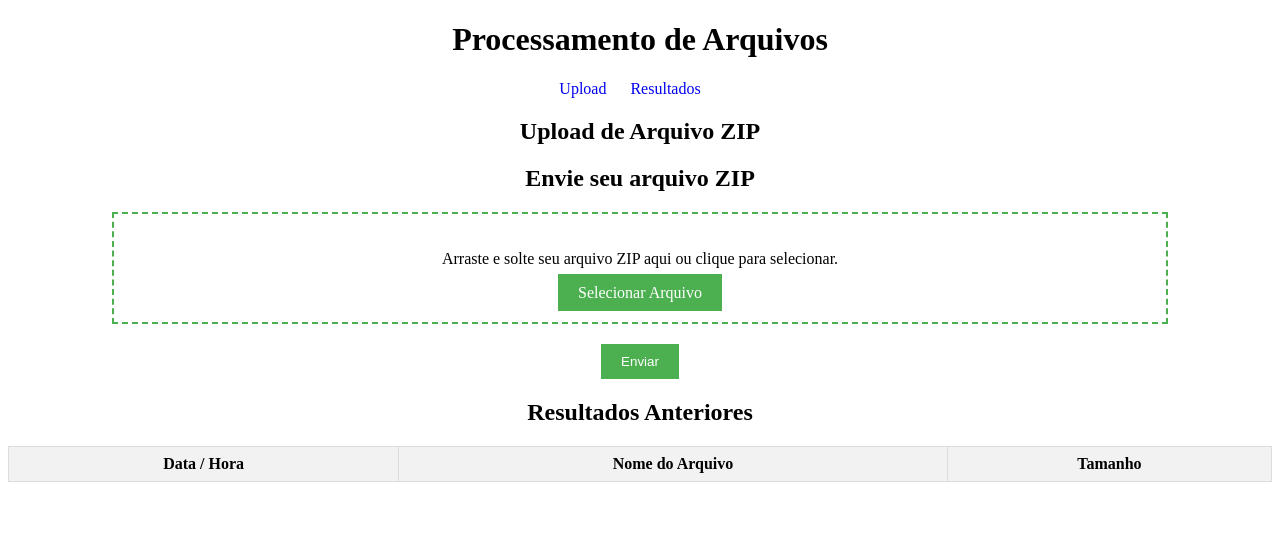
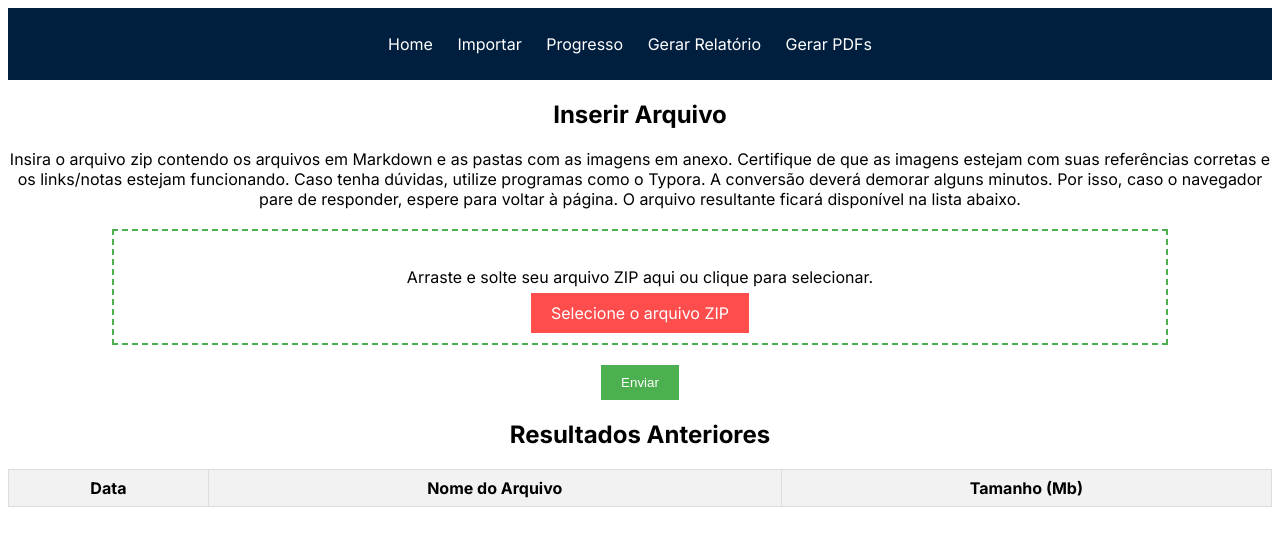
Before and after one commit to dioclecio/zip-to-pdf, a website: page frontend/public/index.html in a window 1280 px wide. Drawn offline with Linux system fonts and the light colour scheme; no server answers.

Commit message:
Tentativa de colocar o layout parecido com a proposta do Arthur. Foram feitos ajustes para evitar o travamento do pandoc. Infelizmente os relatórios gerados não estão mantendo os links do Table of Contents. Esse erro deve ser por conta de anexarmos a capa.

```diff
--- a/frontend/public/index.html
+++ b/frontend/public/index.html
@@ -3,40 +3,72 @@
 <head>
     <meta charset="UTF-8">
     <title>Processamento de Arquivos</title>
+    <!-- Google Fonts Inter -->
+    <link rel="preconnect" href="https://fonts.googleapis.com">
+    <link rel="preconnect" href="https://fonts.gstatic.com" crossorigin>
+    <link href="https://fonts.googleapis.com/css2?family=Inter:wght@100..900&display=swap" rel="stylesheet">
     <style>
+
         #loading { display: none; }
         #resultados { margin-top: 20px; }
         table {
             width: 100%;
             border-collapse: collapse;
+            font-family: 'Inter';
         }
         table, th, td {
             border: 1px solid #ddd;
             padding: 8px;
+            font-family: 'Inter';
         }
         th {
             background-color: #f2f2f2;
+        }
+        li {
+            font-family: 'Inter';
+        }
+        p {
+            font-family: 'Inter';
+        }
+        h2 {
+            font-family: 'Inter';
+        }
+        a {
+            font-family: 'Inter';
+        }
+        body {
+            font-family: 'Inter';
+        }
+        header {
+            font-family: 'Inter';
+        }
+        nav {
+            font-family: 'Inter';
         }
     </style>
 </head>
 <body>
     <header>
-        <h1 style="text-align: center;">Processamento de Arquivos</h1>
-        <nav>
-            <ul style="list-style-type: none; padding: 0; text-align: center;">
-                <li style="display: inline; margin-right: 20px;"><a href="#upload" style="text-decoration: none;">Upload</a></li>
-                <li style="display: inline; margin-right: 20px;"><a href="#resultados" style="text-decoration: none;">Resultados</a></li>
+        <nav style="background-color: #001f3f; padding: 10px;">
+            <ul style="list-style-type: none; padding: 0; text-align: center; color: white;">
+                <li style="display: inline; margin-right: 20px;"><a href="#home" style="text-decoration: none; color: white;">Home</a></li>
+                <li style="display: inline; margin-right: 20px;"><a href="#importar" style="text-decoration: none; color: white;">Importar</a></li>
+                <li style="display: inline; margin-right: 20px;"><a href="#progresso" style="text-decoration: none; color: white;">Progresso</a></li>
+                <li style="display: inline; margin-right: 20px;"><a href="#gerar-relatorio" style="text-decoration: none; color: white;">Gerar Relatório</a></li>
+                <li style="display: inline; margin-right: 20px;"><a href="#gerar-pdfs" style="text-decoration: none; color: white;">Gerar PDFs</a></li>
             </ul>
         </nav>
     </header>
-    <h2 style="text-align: center;">Upload de Arquivo ZIP</h2>
+    <h2 style="text-align: center;">Inserir Arquivo</h2>
+    <p style="text-align: center;">
+        Insira o arquivo zip contendo os arquivos em Markdown e as pastas com as imagens em anexo. Certifique de que as imagens estejam com suas referências corretas e os links/notas estejam funcionando. Caso tenha dúvidas, utilize programas como o Typora. A conversão deverá demorar alguns minutos. Por isso, caso o navegador pare de responder, espere para voltar à página. O arquivo resultante ficará disponível na lista abaixo.
+    </p>
 
     <div id="upload" style="text-align: center;">
-        <h2>Envie seu arquivo ZIP</h2>
         <div id="drop-area" style="border: 2px dashed #4CAF50; padding: 20px; margin: 20px auto; width: 80%; text-align: center;">
             <p>Arraste e solte seu arquivo ZIP aqui ou clique para selecionar.</p>
             <input type="file" name="file" accept=".zip" required style="display: none;" id="fileElem">
-            <label for="fileElem" style="background-color: #4CAF50; color: white; padding: 10px 20px; border: none; cursor: pointer;">Selecionar Arquivo</label>
+            <label for="fileElem" style="background-color: #FF4C4C; color: white; padding: 10px 20px; border: none; cursor: pointer;">Selecione o arquivo ZIP</label>
         </div>
         <button id="uploadButton" style="background-color: #4CAF50; color: white; padding: 10px 20px; border: none; cursor: pointer;">Enviar</button>
     </div>
@@ -49,9 +81,9 @@
         <table style="width: 100%; border-collapse: collapse;">
             <thead>
                 <tr>
-                <th style="background-color: #f2f2f2;">Data / Hora</th>
+                <th style="background-color: #f2f2f2;">Data</th>
                 <th style="background-color: #f2f2f2;">Nome do Arquivo</th>
-                <th style="background-color: #f2f2f2;">Tamanho</th>
+                <th style="background-color: #f2f2f2;">Tamanho (Mb)</th>
                 </tr>
             </thead>
             <tbody id="listaResultados">
--- a/frontend/server.js
+++ b/frontend/server.js
@@ -18,6 +18,7 @@ const resultDir = path.join(__dirname, '../data/resultados');
 if (!fs.existsSync(resultDir)) {
     fs.mkdirSync(resultDir, { recursive: true });
 }
+
 
 // Rota para página inicial
 app.get('/', (req, res) => {
@@ -116,8 +117,8 @@ app.get('/resultados', (req, res) => {
                 })
             };
         })
-        // Ordenar por data de criação decrescente
-        .sort((a, b) => new Date(b.createdAt) - new Date(a.createdAt));
+        // Ordenar por data de criação crescente
+        .sort((a, b) => new Date(a.createdAt) - new Date(b.createdAt));
 
         res.json(fileDetails);
     } catch (error) {
```
Also changed, not shown: backend/bg/header.md (+0 -2 lines), 4 other files.
